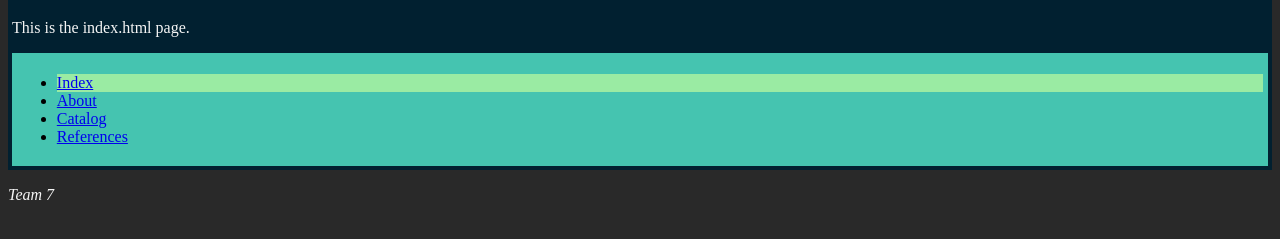
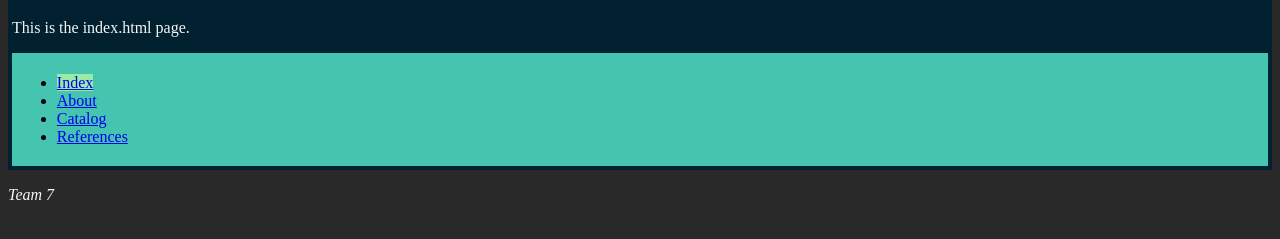
Before and after one commit to sebastianswms/cs3500-project, a plain HTML site: page index.html in a window 1280 px wide. In both pictures the pointer is over the link "Index". Shown: the part 73-312 px from the top of the page. Drawn offline with Linux system fonts and the light colour scheme.

Commit message:
Changed styling to highlight links instead of list items.

```diff
--- a/style.css
+++ b/style.css
@@ -15,7 +15,7 @@
   padding-left: 0.75em;
 }
 
-li:hover { /* List items that are being hovered */
+a:hover { /* Links that are being hovered */
   background-color: #9aeba3;
 }
 
```
